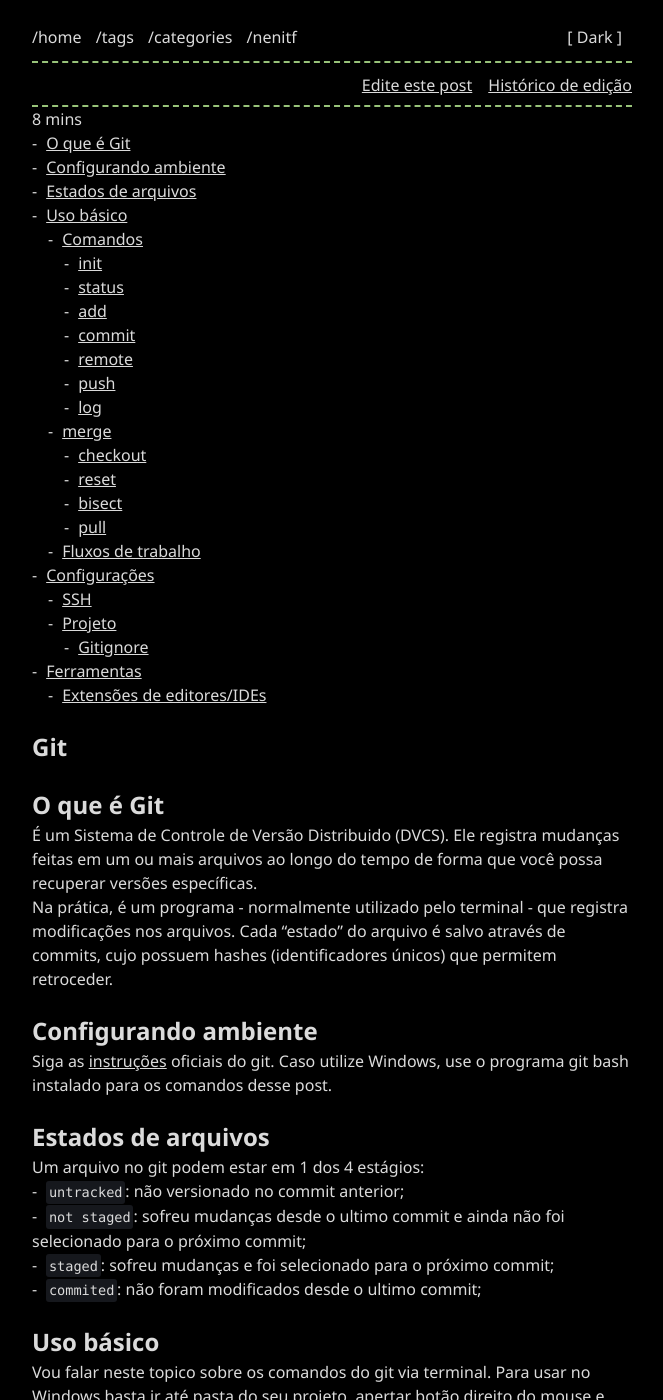
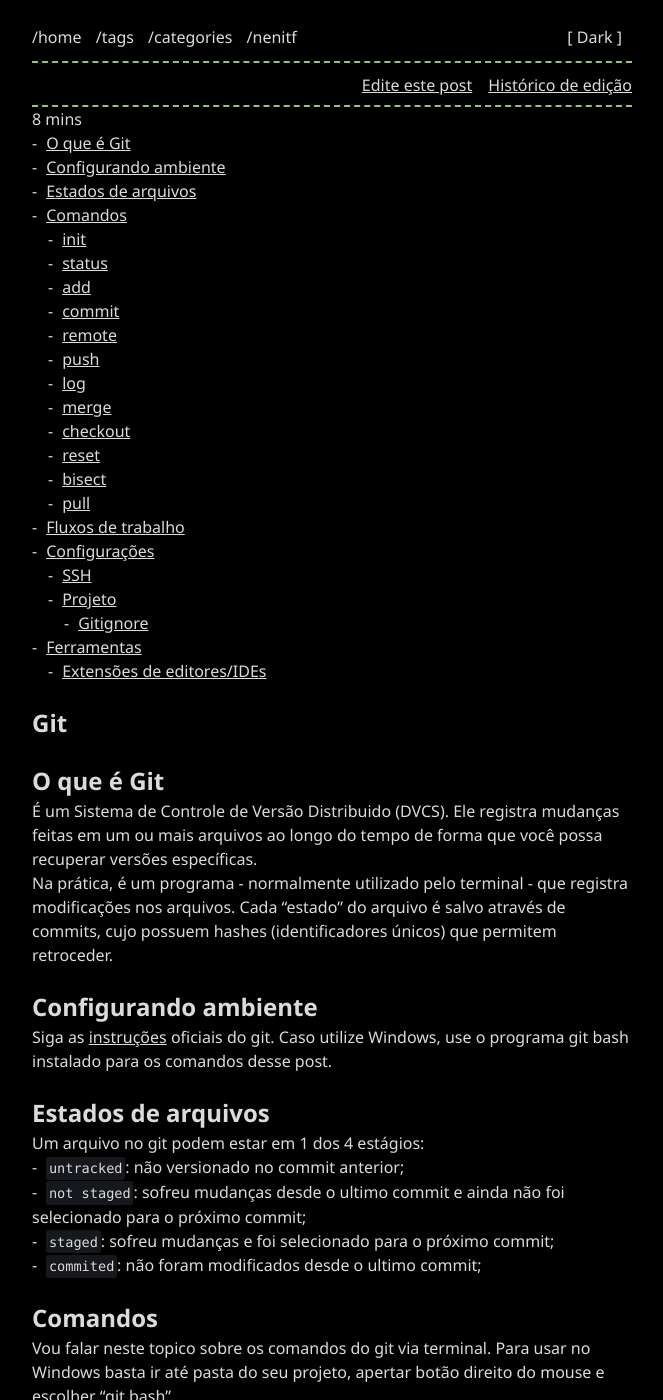
Before and after one commit to neninja/wtf, a Jekyll site: the page built from _posts/2019-7-31-git.md, in a window 1280 px wide and 1400 px high. Shown: the whole window, without its empty margins (308-971 px from the left). Built offline with Jekyll 4.4.1, drawn with Linux system fonts in a browser that asks for light colours; nearby versions of some CDN libraries; our own code applies the rules of GitHub Pages for plain Markdown files; library files that are not in the unit come from our copies.

Commit message:
post(git): reestrutura #

```diff
--- a/_posts/2019-7-31-git.md
+++ b/_posts/2019-7-31-git.md
@@ -19,7 +19,7 @@
 * `staged`: sofreu mudanças e foi selecionado para o próximo commit;
 * `commited`: não foram modificados desde o ultimo commit;
 
-## Uso básico
+## Comandos
 Vou falar neste topico sobre os comandos do git via terminal. Para usar no Windows basta ir até pasta do seu projeto, apertar botão direito do mouse e escolher "git bash".
 Comandos são compostos de ``git`` mais a especificação dele. Por exemplo, para transformar um arquivo de not staged para staged, basta usar ``git add <arquivo>``.
 Muitos comandos terão parâmetros, como por exemplo o nome de um arquivo. Nessas situações será usada a notação ``<valor>``. Em caso de duvida, digite o comando completo com help no final como ``git add --help``.
@@ -54,15 +52,15 @@
 
 Vale ressaltar que podem existir convenções para mensagens de commits. Uma famosa é do site [conventionalcommits.org](http://conventionalcommits.org), cujo foi adaptada para o framework [angular](https://github.com/angular/angular/blob/22b96b9/CONTRIBUTING.md).
 
-#### remote
+### remote
 O [Github](http://github.com) hospeda projetos git online. Quando um projeto possui seu código salvo como no github, ele possui um `remote`. Ao criar um projeto o git não sabe identificar aonde ele será "guardado", portanto é necessário informar seu link como ``git remote add <nome> <link>``. Um projeto pode ter inúmeros ``remotes`` e comumente o seu principal é chamado de origin.
 
-#### push
+### push
 Para enviar o código juntamente com seu histórico para o Github, deve-se utilizar o comando ``git push <nome-do-remote> <nome-da-branch>``. Caso ainda não esteja trabalhando com branches, utilize `master` no nome da branch. Mais a frente o conceito será abordado.
 
-<!--#### tag-->
+<!--### tag-->
 
-#### log
+### log
 Lista os commits, podendo ser usado abaixo:
 - ``git log``
 - ``git log --pretty=oneline``
@@ -74,19 +72,19 @@
 
 > [Prós e contras](https://nvie.com/posts/a-successful-git-branching-model/#incorporating-a-finished-feature-on-develop) de fast-forward pelo criador do gitflow
 
-<!--#### rebase-->
+<!--### rebase-->
 
-#### checkout
+### checkout
 - ``git checkout <hash-commit>``, acessa o commit transformando-o em uma branch temporária. Ideal para inspecionar estado do projeto naquele ponto
 - ``git checkou <branch>``, troca de branch
 
-#### reset
+### reset
 É possível retornar o histórico e assim desfazer commits feitos com:
 - ``git reset <commit>``, sendo `<commit>` o hash do commit ou a posição relativa ao HEAD, sendo um anterior `HEAD~1`, dois `HEAD~2` e etc.
 
 Todos arquivos dos commits apagados permanecem (como `modified` ou `untracked`), a menos que o comando possuísse a flag ``--hard`` (``git reset --hard HEAD~1``).
 
-#### bisect
+### bisect
 Utilizado para encontrar os commits que adicionaram código com bug, o bisect substitui o uso do ``git checkout <hash-commit>`` por agilizar o processo de troca de commit. Bisect não é apenas um comando, ele é uma sequencia interativa de troca de comunicação entre o algoritmo do git e o comportamento que esta sendo analisado, funciona da seguinte maneira:
 1. ``git bisect start`` inicia a procurra pelo commit
 2. ``git bisect bad`` especifica que o commit atual é ruim
@@ -98,16 +96,16 @@
 
 > com ``git log`` é possível saber em que commit está para aprovar ou não (é a HEAD)
 
-<!-- #### Branch -->
+<!-- ### Branch -->
 
-<!--#### Fetch -->
+<!--### Fetch -->
 
-#### pull
+### pull
 Caso tenha feito ``git clone`` ou ``git push`` em algum momento, você está apto para atualizar seu código de acordo com o seu `remote`.
 
 <!-- Conflitos? -->
 
-### Fluxos de trabalho
+## Fluxos de trabalho
 
 - Individual
 
```
Also changed, not shown: other parts of _posts/2019-7-31-git.md (+4 -6 lines).
